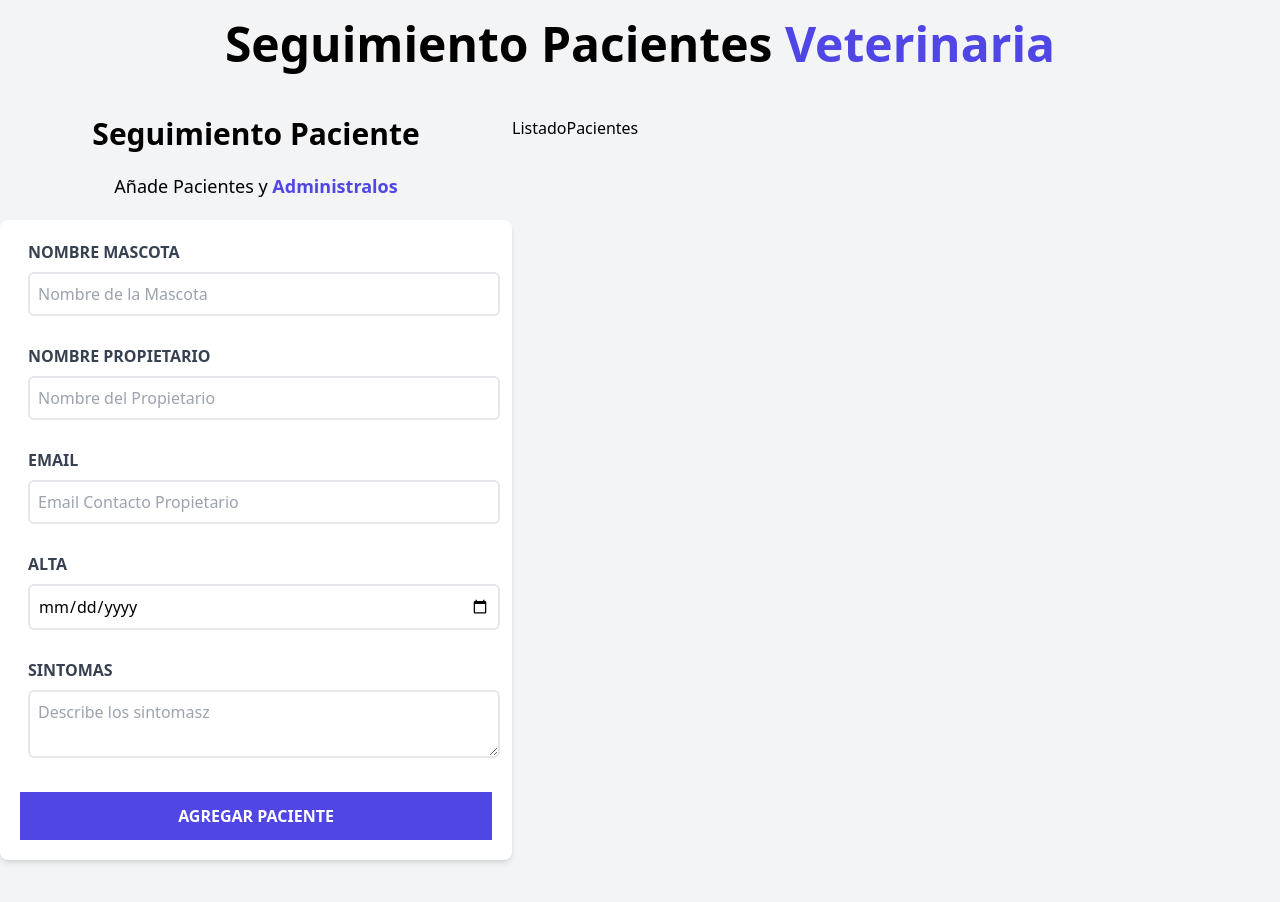
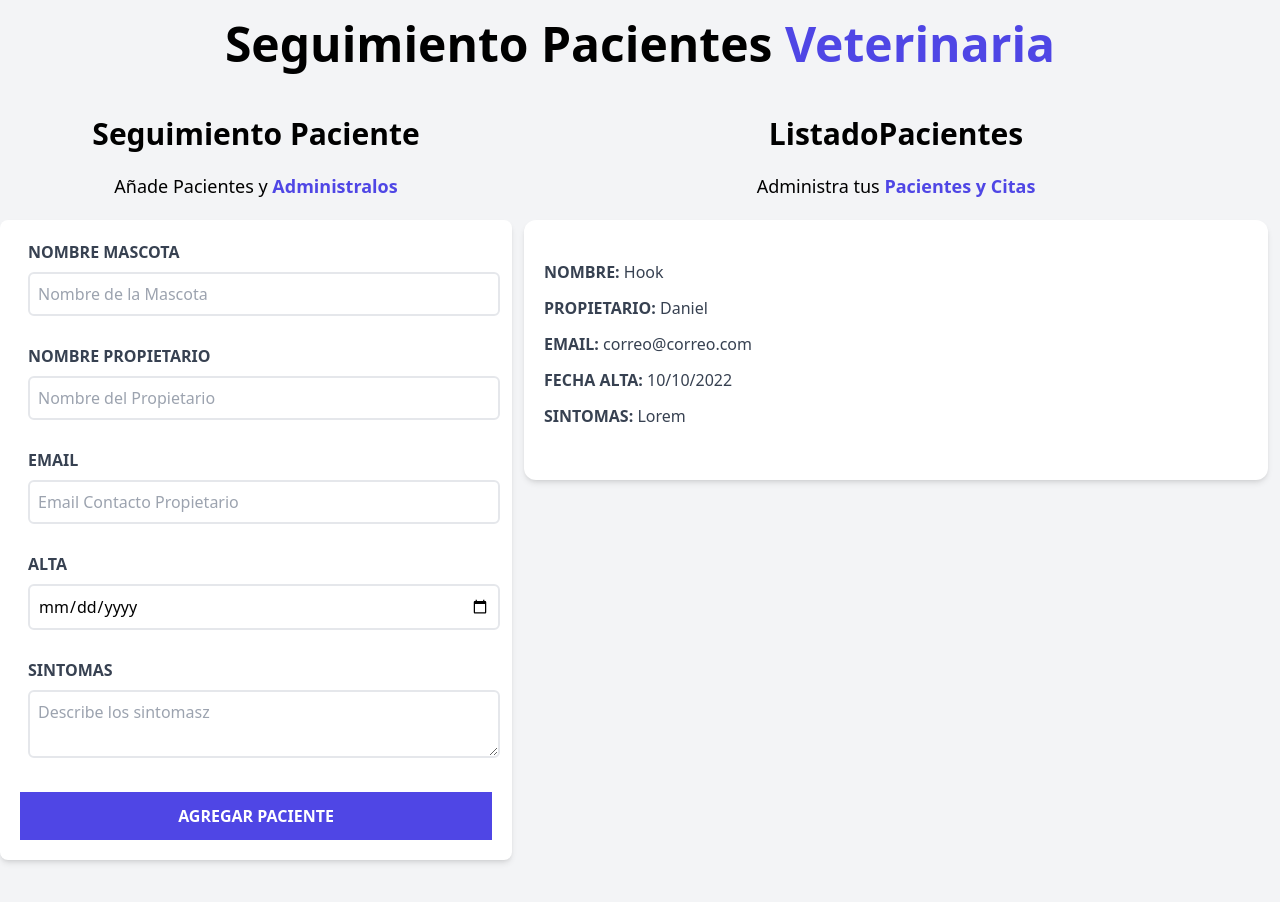
Before and after one commit to jorneycr/citas-react, a React (Vite) app: page / in a window 1280 px wide. Shown: the top 902 px of the page. Built offline with nearby package versions, Linux system fonts and the light colour scheme.

Commit message:
add pacient list

```diff
--- a/src/components/ListadoPacientes.jsx
+++ b/src/components/ListadoPacientes.jsx
@@ -1,7 +1,16 @@
+import Paciente from "./Paciente"
+
 const ListadoPacientes = () => {
   return (
-    <div className="w-1/2 lg:w-3/5">
-      <h2>ListadoPacientes</h2>
+    <div className="md:w-1/2 lg:w-3/5 md:h-screen overflow-y-scroll">
+
+      <h2 className="font-black text-3xl text-center">ListadoPacientes</h2>
+      <p className="text-lg mt-5 mb-5 text-center">
+        Administra tus {' '}
+        <spam className="text-indigo-600 font-bold">Pacientes y Citas</spam>
+      </p>
+      <Paciente />
+
     </div>
   )
 }
--- /dev/null
+++ b/src/components/Paciente.jsx
@@ -0,0 +1,23 @@
+const Paciente = () => {
+    return (
+        <div className="bg-white m-3 shadow-md px-5 py-10 rounded-xl">
+            <p className="font-bold mb-3 text-gray-700 uppercase">Nombre: {' '}
+                <spam className="font-normal normal-case">Hook</spam>
+            </p>
+            <p className="font-bold mb-3 text-gray-700 uppercase">Propietario: {' '}
+                <spam className="font-normal normal-case">Daniel</spam>
+            </p>
+            <p className="font-bold mb-3 text-gray-700 uppercase">Email: {' '}
+                <spam className="font-normal normal-case">correo@correo.com</spam>
+            </p>
+            <p className="font-bold mb-3 text-gray-700 uppercase">Fecha Alta: {' '}
+                <spam className="font-normal normal-case">10/10/2022</spam>
+            </p>
+            <p className="font-bold mb-3 text-gray-700 uppercase">Sintomas: {' '}
+                <spam className="font-normal normal-case">Lorem</spam>
+            </p>
+        </div>
+    )
+}
+
+export default Paciente
```
